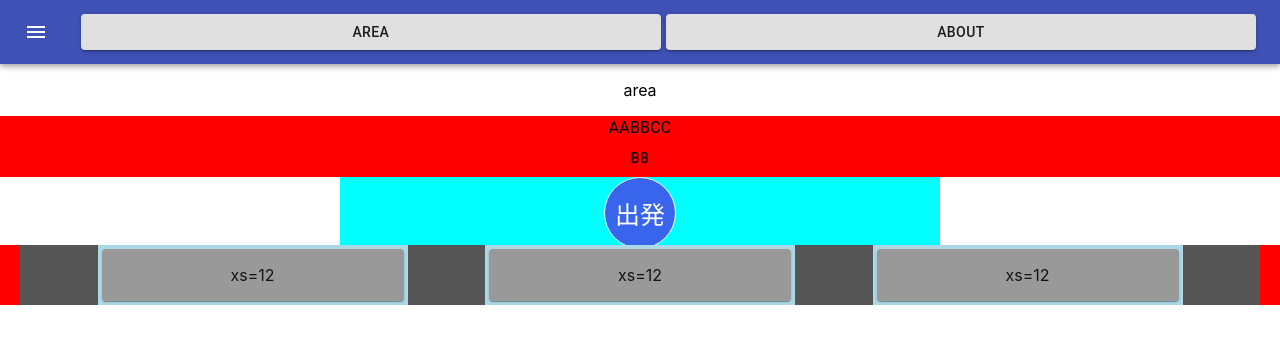
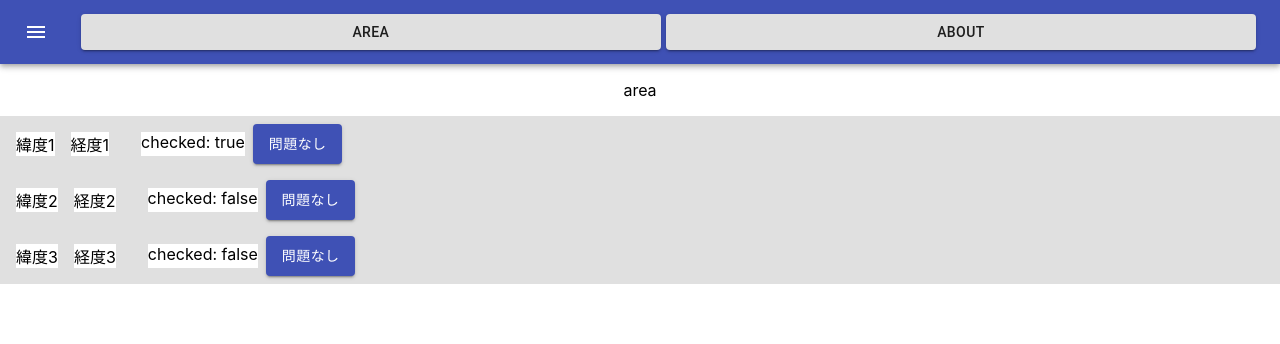
Before and after one commit to zonoise/react-study, a React (Create React App) app: page /area in a window 1280 px wide. Shown: the top 344 px of the page. Built offline with nearby package versions, Linux system fonts and the light colour scheme.

Commit message:
きめ打ちのlightlist表示

```diff
--- a/src/About.tsx
+++ b/src/About.tsx
@@ -6,7 +6,6 @@ function About(){
         <div className="About">
             <p>about</p>
         </div>
-
     );
 }
 
--- a/src/App.tsx
+++ b/src/App.tsx
@@ -1,19 +1,11 @@
-import React from 'react';
-import logo from './logo.svg';
 import './App.css';
 import Button from '@material-ui/core/Button';
-import { AppBar, Container, IconButton, Toolbar, Typography } from '@material-ui/core';
-import { Paper } from '@material-ui/core';
-import { Grid } from '@material-ui/core';
+import { AppBar, IconButton, Toolbar } from '@material-ui/core';
 import { makeStyles } from '@material-ui/core/styles';
-import { lightBlue } from '@material-ui/core/colors';
-import { AutorenewTwoTone } from '@material-ui/icons';
 import { BrowserRouter, Switch, Route, Link } from 'react-router-dom';
 import About from './About';
 import Area from './Area';
 import MenuIcon from '@material-ui/icons/Menu';
-import { spacing } from '@material-ui/system';
-
 
 const useStyles = makeStyles((theme) => ({
   root: {
@@ -63,13 +55,11 @@ function App() {
   return (
     <div className="App">
       <BrowserRouter>
-
       <AppBar position="static">
         <Toolbar>
           <IconButton edge="start" className={classes.menuButton} color="inherit" aria-label="menu">
             <MenuIcon />
           </IconButton>
-
           <Button component={Link} className={classes.title} to="/area" variant="contained" >Area</Button>
           <Button component={Link} className={classes.title} to="/about" variant="contained">About</Button>
         </Toolbar>
@@ -80,29 +70,6 @@ function App() {
           <Route path="/area" children={<Area />} />
         </Switch>
       </BrowserRouter>
-
-      <Container fixed style={{backgroundColor:"red"}}>
-        <Typography>AABBCC</Typography>
-        <Button>bb</Button>
-      </Container>
-
-      <Container maxWidth="sm" style={{backgroundColor:"cyan",justifyItems:"center"}}>
-        <div className={classes.circleButton}>出発</div>
-      </Container>
-
-      <Container fixed style={{backgroundColor:"red"}}>
-        <Grid className={classes.gridContainer} container justify="space-evenly" spacing={1}>
-          <Grid className={classes.gridItem} item xs={12} md={3}>
-            <Paper className={classes.paper}>xs=12</Paper>
-          </Grid>
-          <Grid className={classes.gridItem} item xs={12} md={3}>
-            <Paper className={classes.paper}>xs=12</Paper>
-          </Grid>
-          <Grid className={classes.gridItem} item xs={12} md={3}>
-            <Paper className={classes.paper}>xs=12</Paper>
-          </Grid>
-        </Grid>
-      </Container>
       </div>
   );
 }
--- a/src/Area.tsx
+++ b/src/Area.tsx
@@ -1,10 +1,65 @@
 import React from 'react';
+import { useCallback } from 'react';
+import { useEffect } from 'react';
+import { useState } from 'react';
+import Light from './Light';
+
+interface LightProps {
+    id:number,
+    lat:number;//latitude
+    long:number;//longitude
+    status?:string;
+    checked:boolean;
+}
 
 function Area(){
+    const [lights, setLights] = useState<LightProps[]>([]);
+
+    useEffect(() => {
+        const lightList:LightProps[] = [
+            {
+                id:1,
+                lat:1,
+                long:1,
+                checked:true
+            },
+            {
+                id:2,
+                lat:2,
+                long:2,
+                checked:false
+            },
+            {
+                id:3,
+                lat:3,
+                long:3,
+                checked:false
+            }
+        ];
+        //todo fetch webapi ??
+        setLights(lightList);
+    }, [])
+
+    const handleClick = useCallback((targetId) => {
+
+        const index = lights.findIndex(light => light.id === targetId);
+
+        const light = lights[index];
+        light.checked = true;
+
+        const newlights = [...lights];
+        newlights.splice(index, 1,light);
+        setLights(newlights);
+
+    }, [lights]);
 
     return (
         <div className="Area">
             <p>area</p>
+            {lights.map((light) => (
+                <Light key={light.id} id={light.id} lat={light.lat} long={light.long} checked={light.checked}
+                handleClick={handleClick}></Light>
+            ))}
         </div>
     );
 }
--- /dev/null
+++ b/src/Light.tsx
@@ -0,0 +1,43 @@
+import React, { useState } from 'react';
+import { Box, Button, makeStyles } from '@material-ui/core';
+
+interface LightProps {
+    id:number;
+    lat:number;//latitude
+    long:number;//longitude
+    status?:string;
+    checked:boolean;
+    handleClick?:any;
+}
+
+const useStyles = makeStyles((theme) => ({
+    root: {
+      flexGrow: 1,
+    },
+  }));
+
+function Light(props:LightProps){
+    const classes = useStyles();
+
+    //const [checked,setChecked] = useState(false);
+
+    return (
+        <div className={classes.root}>
+            <Box display="flex" p={1} bgcolor="grey.300" >
+                <Box m={1} bgcolor="white">緯度{props.lat}</Box>
+                <Box m={1} bgcolor="white">経度{props.long}</Box>
+                <Box m={1} bgcolor="white">{props.status}</Box>
+                <Box m={1} bgcolor="white">checked: {props.checked.toString()}</Box>
+
+                <Button variant="contained" color="primary"
+                    onClick={() =>{
+                        //setChecked(!checked);
+                        //console.log("aa");
+                        props.handleClick(props.id);
+                    }}>問題なし</Button>
+            </Box>
+        </div>
+    );
+}
+
+export default Light;
```
